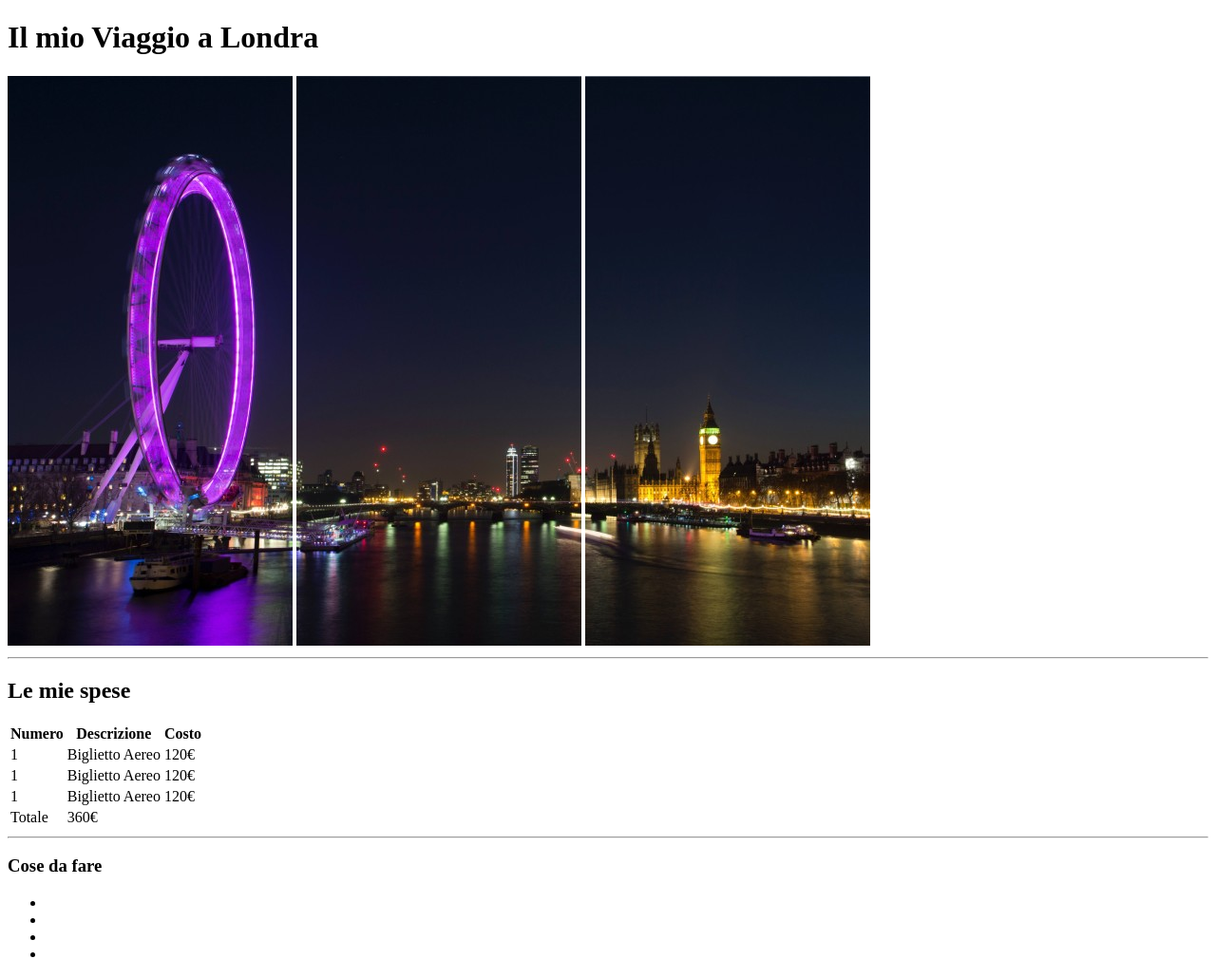
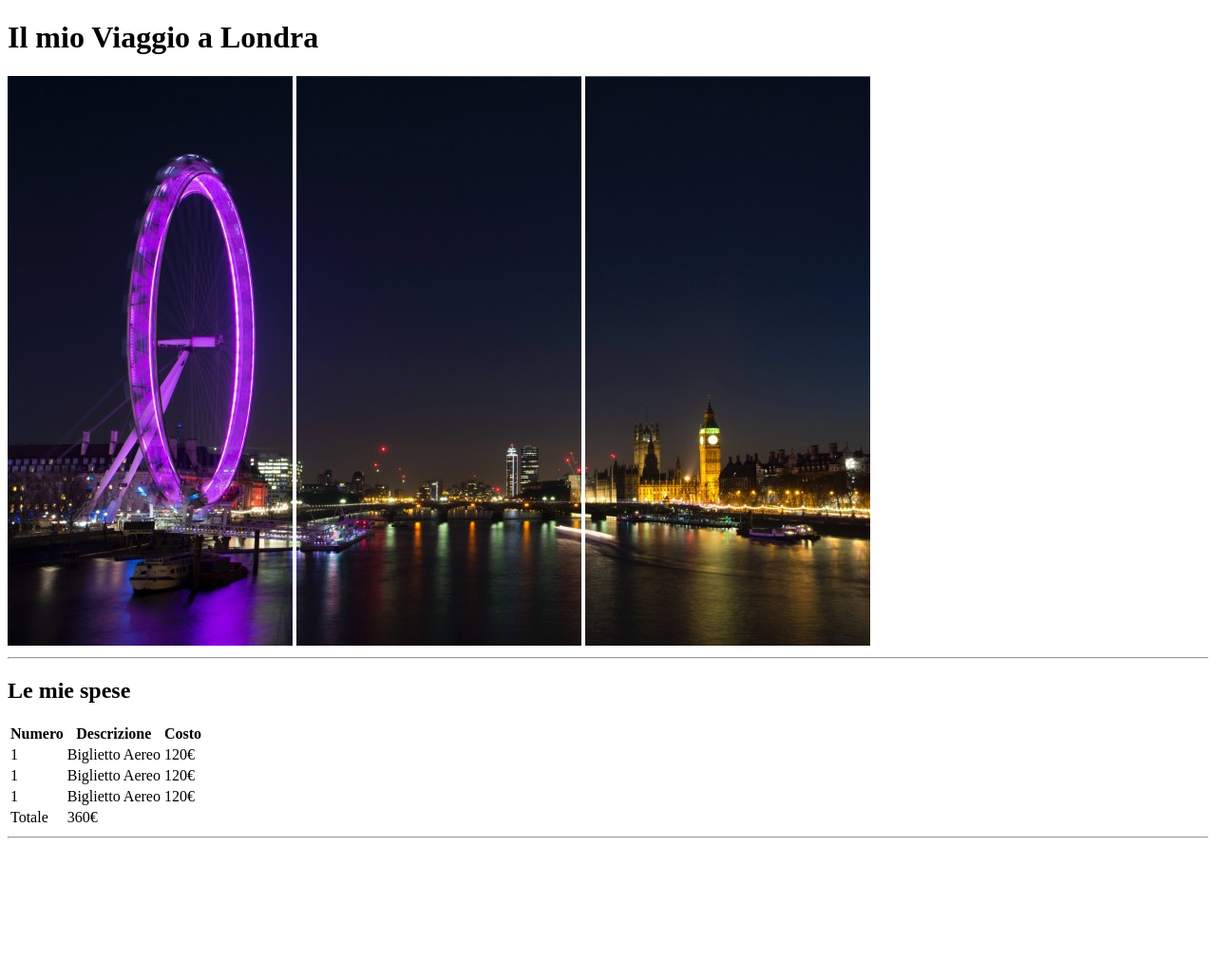
Before and after one commit to sashapoliti/html-london-trip, a plain HTML site: page index.html in a window 1280 px wide. Shown: the whole page at 95% size. After the commit the page ends 891 px from the top, so only its background shows below. Drawn offline with Linux system fonts and the light colour scheme.

Commit message:
main and first section

```diff
--- a/index.html
+++ b/index.html
@@ -48,17 +48,6 @@
                 </table>
                 <hr>
             </section>
-
-            <!-- second section with ul -->
-            <section>
-                <h3>Cose da fare</h3>
-                <ul>
-                    <li></li>
-                    <li></li>
-                    <li></li>
-                    <li></li>
-                </ul>
-            </section>
         </main>
 
         <!-- footer with 2 img -->
```
